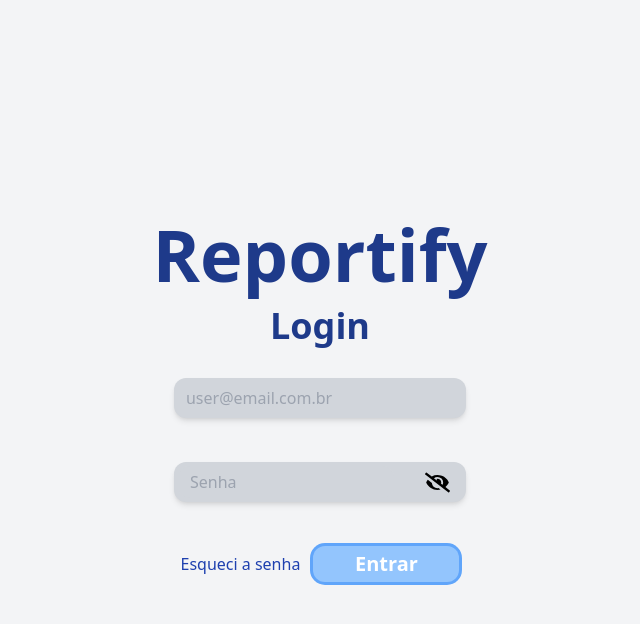
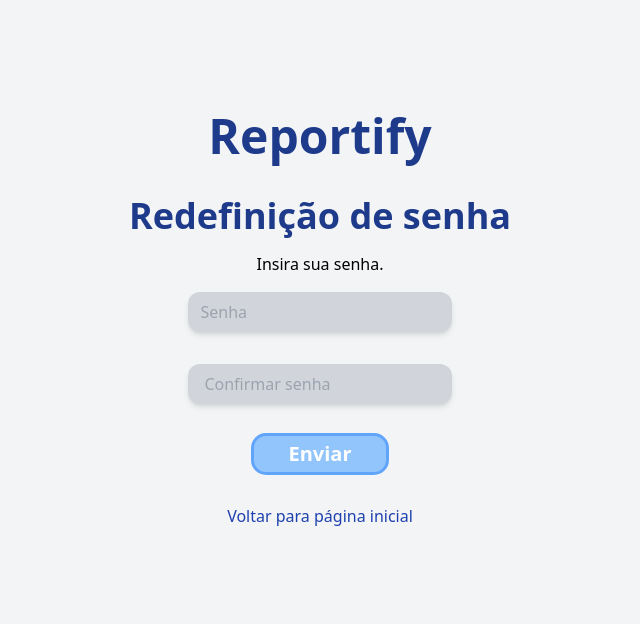
Before and after one commit to inodevs-5/Reportify-Frontend-Web, a React (Vite) app: page /redefinirSenha/1/1 in a window 1280 px wide. Shown: the top 624 px of the page, without its empty margins (320-960 px from the left). Built offline with nearby package versions, Linux system fonts and the light colour scheme; what apisauce would draw is missing.

Commit message:
Feito página de enviar email para redefinicao e iniciado pagina de redefiicao de senha

```diff
--- a/src/Routes/Stack/routes.tsx
+++ b/src/Routes/Stack/routes.tsx
@@ -3,6 +3,7 @@
 import {Routes , Route , Navigate}  from "react-router-dom";
 // import RedefinirSenha from "../../Pages/RedefinirSenha";
 import EmailRedefinicao from '../../pages/EmailRedefinicao';
+import RedefinirSenha from '../../pages/RedefinirSenha';
 
 // const { Navigator, Screen } = createNativeStackNavigator<propsNavigationStack>()
 
@@ -13,8 +14,8 @@
             <Route path='*' element={<Login/>}  />
             <Route path='/login' element={<Login/>} />
             <Route path="/" element={<Login />} />
-            {/* <Screen name="RedefinirSenha" component={RedefinirSenha}/>*/
-            <Route path="/emailRedefinicao" element={<EmailRedefinicao/>}/>}
+            <Route path="/redefinirSenha/:id/:firstTime" element={<RedefinirSenha />}/>
+            <Route path="/emailRedefinicao" element={<EmailRedefinicao/>}/>
         </Routes>
     )
 }
--- a/src/pages/EmailRedefinicao/index.tsx
+++ b/src/pages/EmailRedefinicao/index.tsx
@@ -1,42 +1,60 @@
 import { useState } from "react";
-import { useAuth } from "../../contexts/auth";
 import Loader from "../../components/loader";
-
-
+import { Link, useNavigate } from "react-router-dom";
+import api from "../../services/api";
 
 function emailRedefinicao() {
 
-  const { usuario, signOut } = useAuth();
-  const [ email, setEmail] = useState('');
+  const navigate = useNavigate()
+
+  const [email, setEmail] = useState('');
   const [loading, setLoading] = useState(false);
+  const [errorMessage, setErrorMessage] = useState('')
 
+  const enviarEmail = async() => {
+    setLoading(true);
+      try {
+        const response = await api.post('/usuario/emailRedefinicao', { email });
+
+        navigate('/login')
+      } catch (response) {
+        setErrorMessage(response.data.msg);
+      }
+    setLoading(false);
+  };
 
   return (
     <div className="p-10 flex items-center flex-col">
       <div className="p-10 flex items-center flex-col">
-        <h1 className="text-xl text-black  font-semibold">Redefinição de Senha</h1>
+        <h1 className="text-blue-900  text-5xl font-black mb-4" >Reportify</h1>
+        <h2 className="mt-5 text-4xl text-center text-blue-900 font-bold mb-8">Redefinição de senha</h2>
         <h2>Preencha seu e-mail para enviar um link de redefinição de senha.</h2>
       </div>
-
-      <div className="p-10 flex items-center flex-col">
+      {errorMessage && <p className="mb-5 text-red-600">{errorMessage}</p>}
+      <div className="flex items-center flex-col">
         <label htmlFor="email" className="block text-gray-700 font-bold">
           E-mail:
         </label>
-        <input className="p-5 ml-10 items-center bg-blue-300 ml-4 hover:bg-blue-400 hover:ring-blue-500  ring-offset-0 font-black  ring ring-black  p-1 text-white text-xl  rounded-xl cursor-pointer" type="email" value={usuario.email}  />
+        <input className="p-2 mt-2 w-full ml-10 items-center bg-blue-300 ml-4 hover:bg-blue-400 hover:ring-blue-500  ring-offset-0 font-black ring ring-black  p-1 text-white text-md rounded-xl" type="email" value={email} onChange={(e) => setEmail(e.target.value)}  />
           {
             !loading ?
-
-              (<button className="bg-blue-300 ml-4 hover:bg-blue-400 hover:ring-blue-500  ring-offset-0 font-black  ring ring-blue-400 outline-none  p-1 text-white text-xl w-3/6 rounded-xl cursor-pointer"
-              >
-                Enviar
-              </button>)
-              : (
-                <div className="bg-blue-300 ring-offset-0 font-black ring ring-blue-400 flex justify-center p-1  items-center  w-3/6  text-white text-xl rounded-xl ">
+              (
+                <button className="mt-5 bg-blue-300 ml-4 hover:bg-blue-400 hover:ring-blue-500  ring-offset-0 font-black  ring ring-blue-400 outline-none  p-1 text-white text-xl w-3/6 rounded-xl cursor-pointer" onClick={enviarEmail}>
+                  Enviar
+                </button>
+              )
+              :
+              (
+                <div className="mt-5 bg-blue-300 ring-offset-0 font-black ring ring-blue-400 flex justify-center p-1  items-center  w-3/6  text-white text-xl rounded-xl ">
                   <Loader />
                 </div>
               )
-
           }
+          <button className="outline-none">
+            <Link to="/" >
+              <p className="mt-5 text-blue-800 text-center cursor-pointer" >Voltar para página inicial</p>
+            </Link>
+          </button>
       </div>
     </div>
   );
--- a/src/pages/RedefinirSenha/index.tsx
+++ b/src/pages/RedefinirSenha/index.tsx
@@ -0,0 +1,111 @@
+import { Link, useParams } from "react-router-dom";
+// import { useAuth } from "../../contexts/auth";
+import { FaEyeSlash, FaEye } from 'react-icons/fa';
+import "../../styles/global.css";
+import { useState } from "react";
+import Loader from "../../components/loader";
+import { useAuth } from "../../contexts/auth";
+import { useNavigate } from "react-router-dom";
+
+
+function RedefinirSenha() {
+    const { id, firstTime } = useParams();
+
+    const [senha, setSenha] = useState('');
+    const [confirmarSenha, setConfimarSenha] = useState('')
+    const [termo, setTermo] = useState(false);
+    const [loading, setLoading] = useState(false);
+    const [errorMessage, setErrorMessage] = useState(null);
+    const [errorTermoMessage, setErrorTermoMessage] = useState('');
+
+    const { signOut } = useAuth()
+
+    const handleTermoCheck = () => {
+        setTermo(!termo);
+    };
+
+    const salvarSenha = async() => {
+        signOut()
+        setErrorMessage('');
+        setErrorTermoMessage('');
+        setLoading(true);
+        try {
+            if (termo || firstTime === 'false') {
+            const response = await api.patch('/usuario/password/' + id, {senha, confirmarSenha});
+
+            Alert.alert(response.data.msg);
+            setSenha('')
+            setConfirmarSenha('')
+            navigation.navigate('Login');
+            } else {
+            setErrorTermoMessage('É necessário aceitar o termo.');
+            }
+        } catch (response) {
+            setErrorMessage(response.data.msg);
+        }
+        setLoading(false);
+    };
+
+    return (
+        <div className="h-screen bg-gray-100 w-screen flex-col flex items-center">
+        {!!errorMessage && <h1 className="text-red-800 text-2xl">{errorMessage}</h1>}
+        <div className="w-2/3 h-4/5 flex justify-center items-center flex-col p-8">
+            <h1 className="text-blue-900  text-5xl font-black mb-4" >Reportify</h1>
+            <h2 className="mt-5 text-4xl text-center text-blue-900 font-bold mb-4">Redefinição de senha</h2>
+            <h2 className="mb-4">Insira sua senha.</h2>
+            {errorMessage && <p className="mb-5 text-red-600">{errorMessage}</p>}
+            <div className="grid gap-8 w-1/3">
+            <div>
+                <input
+                className="bg-gray-300 p-2 pl-3 w-full outline-none shadow-md rounded-xl"
+                type="password"
+                placeholder="Senha"
+                onChange={(event) => setSenha(event.target.value)}
+                value={senha}
+                />
+            </div>
+            <div className="flex-row p-1 bg-gray-300 flex items-center  shadow-md rounded-xl justify-between">
+                <input
+                className="bg-gray-300 p-1 pl-3 outline-none w-full  rounded-xl"
+                type="password"
+                placeholder="Confirmar senha"
+                value={confirmarSenha}
+                onChange={(event) => setConfimarSenha(event.target.value)}
+                />
+            </div>
+            {firstTime === 'true' && (
+                <div className="flex flex-row items-center">
+                    <input className="mx-5" type="checkbox" checked={termo} onChange={handleTermoCheck}/>
+                    <p>
+                        <span>Estou ciente do&nbsp;</span>
+                        <Link to='https://docs.google.com/document/d/e/2PACX-1vS95FEPOWKp-Kp2GidnxjKPfdNse9LGssZFxurbmqgSw09eIIfwxXjvZUmzr0UwWLLt5XviUjmHXQE8/pub'><span className="text-blue-800 text-center">Termo de Compromisso do app.</span></Link>
+                    </p>
+                    {errorTermoMessage && <p>{errorTermoMessage}</p>}
+                </div>
+            )}
+            <div className="flex flex-row items-center justify-around">
+                {
+                !loading ?
+                    (<button className="bg-blue-300 hover:bg-blue-400 hover:ring-blue-500  ring-offset-0 font-black  ring ring-blue-400 outline-none  p-1 text-white text-xl w-3/6 rounded-xl cursor-pointer"
+                    onClick={salvarSenha}>
+                        Enviar
+                    </button>)
+                    :
+                    (<div className="bg-blue-300 ring-offset-0 font-black ring ring-blue-400 flex justify-center p-1  items-center  w-3/6  text-white text-xl rounded-xl ">
+                        <Loader />
+                    </div>)
+                }
+                </div>
+                <button className="outline-none">
+                    <Link to="/" >
+                        <p className="text-blue-800 text-center cursor-pointer" >Voltar para página inicial</p>
+                    </Link>
+                </button>
+            </div>
+        </div>
+    </div>
+    );
+};
+
+
+export default RedefinirSenha
```
